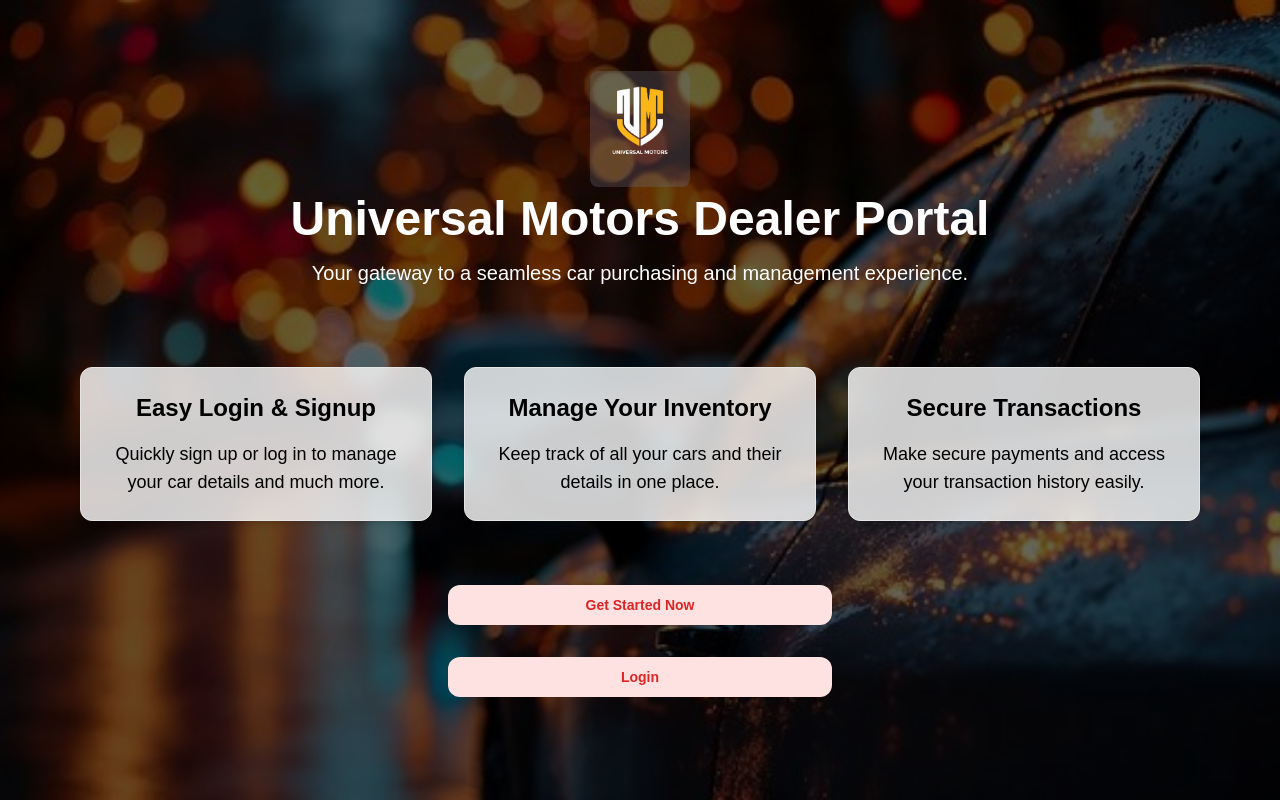
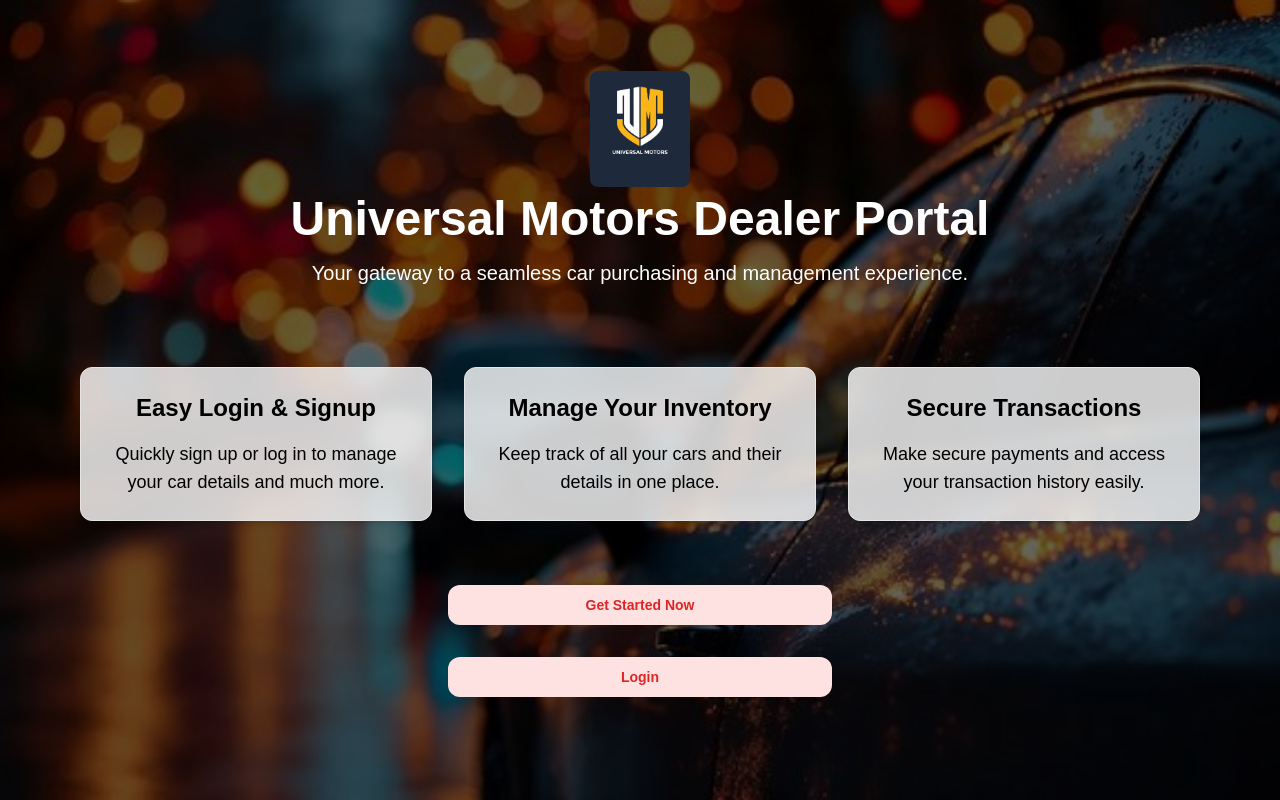
Before and after one commit to Muhammad-Danish-011/portal, a Next.js app in the folder Frontend/: page / in a window 1280 px wide. Built offline with nearby package versions, Linux system fonts and the light colour scheme.

Commit message:
logo color change

```diff
--- a/Frontend/src/components/ui/logo.tsx
+++ b/Frontend/src/components/ui/logo.tsx
@@ -4,7 +4,7 @@
 
 const Logo = () => {
   return (
-    <div className="flex justify-center items-center mb-2 rounded-lg bg-gray-500/30">
+    <div className="flex justify-center items-center mb-2 rounded-lg bg-slate-800">
       <Image src={"/logo.png"}
         alt="Universal Motors Logo"
         width={100}
```
